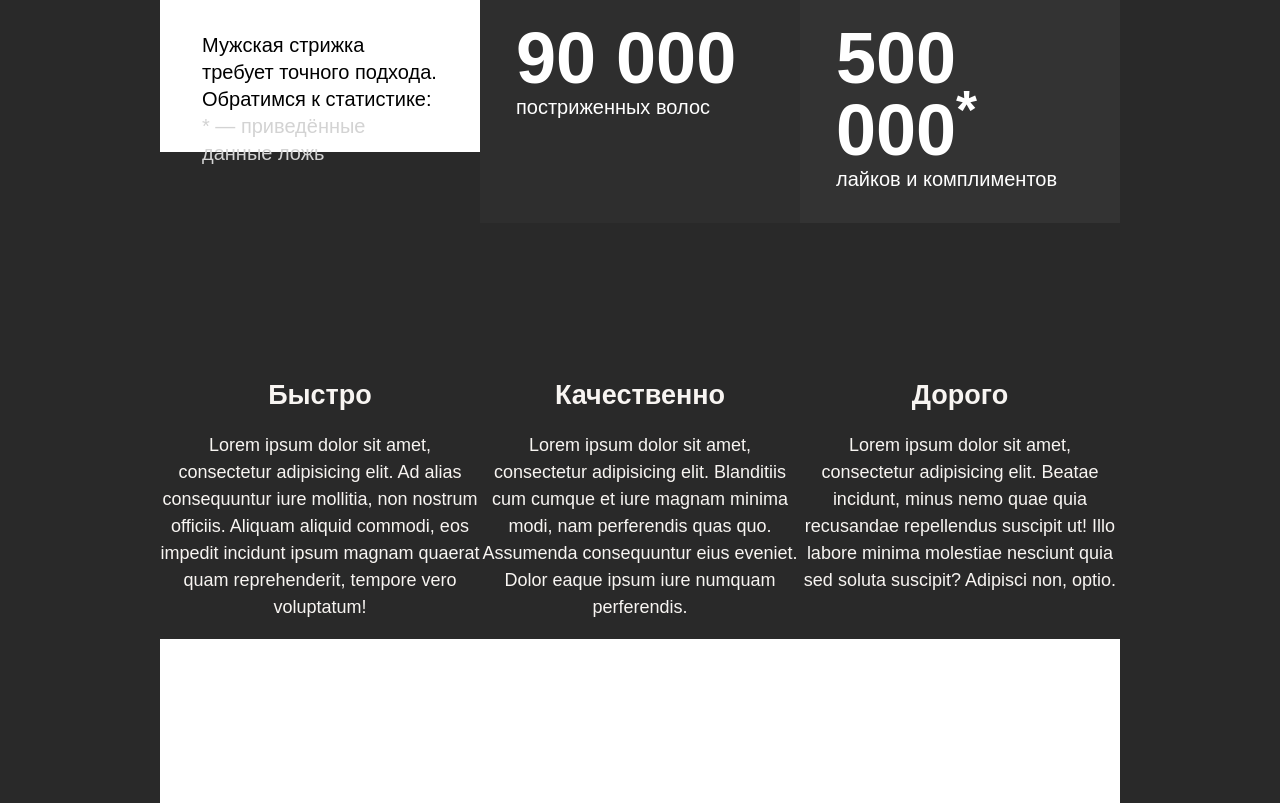
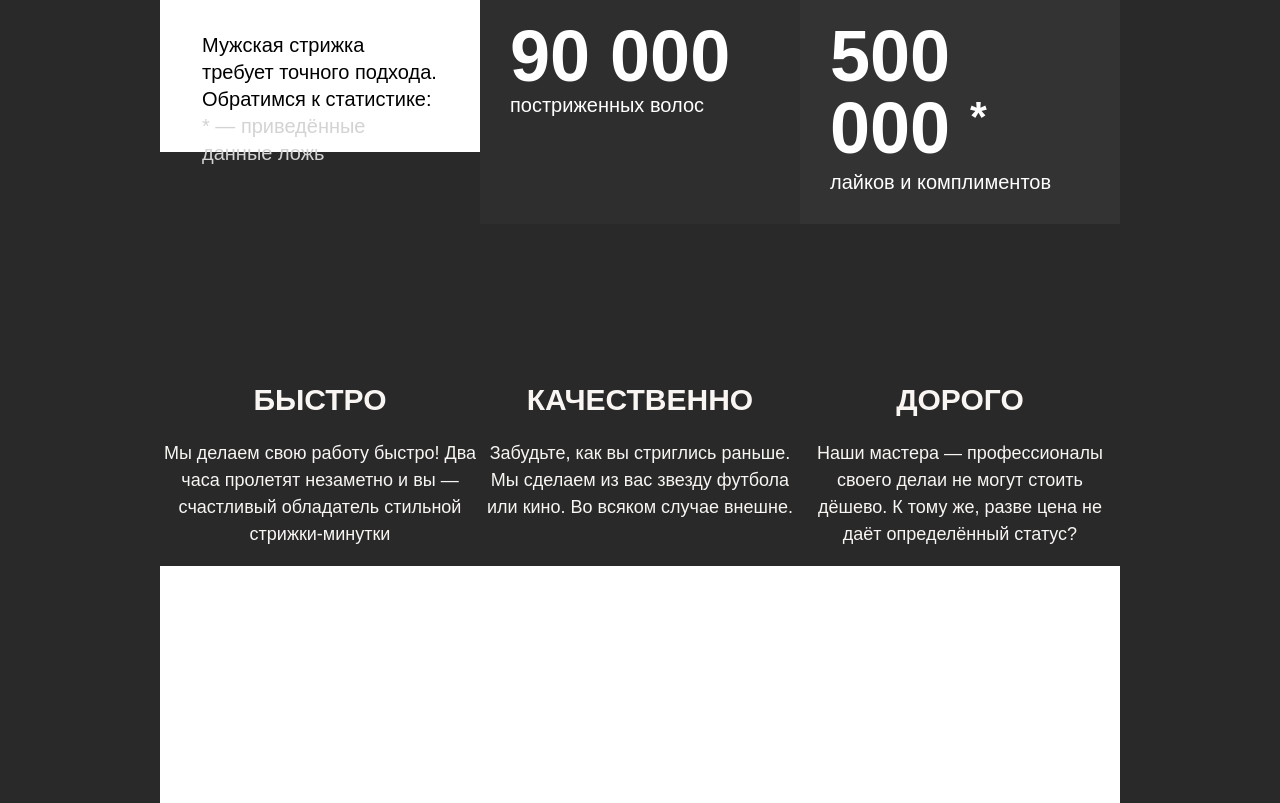
Before and after one commit to Slash606/barb_responsive, a website: page app/index.html in a window 1280 px wide. Shown: the part 726-1529 px from the top of the page. Drawn offline with nearby package versions, Linux system fonts and the light colour scheme; files that its build step writes are made by us from their sources.

Commit message:
looks like

```diff
--- a/app/index.html
+++ b/app/index.html
@@ -73,7 +73,7 @@
         </div>
         <div class="stats__data">
             <div class="stats__tile">
-                <span class="stats__price">1 500<sup>*</sup></span>
+                <span class="stats__price">1 500 <small><sup>*</sup></small> </span>
                 <span class="stats__descr">рублей вложений</span>
             </div>
             <div class="stats__tile">
@@ -85,7 +85,7 @@
                 <span class="stats__descr">постриженных волос</span>
             </div>
             <div class="stats__tile">
-                <span class="stats__price">500 000<sup>*</sup></span>
+                <span class="stats__price">500 000 <small><sup>*</sup></small></span>
                 <span class="stats__descr">лайков и комплиментов</span>
             </div>
         </div>
@@ -94,15 +94,17 @@
         <ul class="advantages__list">
             <li class="advantages__item  advantages__item--active">
                 <h2>Быстро</h2>
-                <p>Lorem ipsum dolor sit amet, consectetur adipisicing elit. Ad alias consequuntur iure mollitia, non nostrum officiis. Aliquam aliquid commodi, eos impedit incidunt ipsum magnam quaerat quam reprehenderit, tempore vero voluptatum!</p>
+                <p>Мы делаем свою работу быстро! Два часа пролетят незаметно и вы — счастливый обладатель стильной стрижки-минутки</p>
             </li>
             <li  class="advantages__item">
                 <h2>Качественно</h2>
-                <p>Lorem ipsum dolor sit amet, consectetur adipisicing elit. Blanditiis cum cumque et iure magnam minima modi, nam perferendis quas quo. Assumenda consequuntur eius eveniet. Dolor eaque ipsum iure numquam perferendis.</p>
+                <p>Забудьте, как вы стриглись раньше. Мы сделаем из вас звезду футбола или кино.
+                    Во всяком случае внешне.
+                </p>
             </li>
             <li class="advantages__item">
                 <h2>Дорого</h2>
-                <p>Lorem ipsum dolor sit amet, consectetur adipisicing elit. Beatae incidunt, minus nemo quae quia recusandae repellendus suscipit ut! Illo labore minima molestiae nesciunt quia sed soluta suscipit? Adipisci non, optio.</p>
+                <p>Наши мастера — профессионалы своего делаи не могут стоить дёшево. К тому же, разве цена не даёт определённый статус?</p>
             </li>
         </ul>
 
--- a/app/sass/main.scss
+++ b/app/sass/main.scss
@@ -112,6 +112,9 @@
   @include mq($mobile){
     margin-top: 0;
   }
+  @include  mq($tablet, $mobile) {
+    margin-top: -190px;
+  }
   /*align-content: stretch;*/
 }
 
@@ -164,7 +167,7 @@
   box-sizing: border-box;
   display: flex;
   flex-direction: column;
-  padding: 30px 36px;
+  padding: 28px 30px;
   color: black;
   font-size: 40px;
   width: 50%;
@@ -172,6 +175,8 @@
   background-color: $dark-grey;
   @include mq($mobile) {
     width: 100%;
+    flex-direction: row;
+    min-height: 78px;
   }
   &:nth-child(2), &:nth-child(3) {
      background-color: lighten($dark-grey, 2);
@@ -202,6 +207,12 @@
   color: #ffffff;
   font-size: 20px;
   line-height: 27px;
+  font-weight: normal;
+  @include mq($mobile) {
+    width: 120px;
+    text-align: right;
+    margin-left: auto;
+  }
 }
 
 .advantages__list {
@@ -228,6 +239,12 @@
   /*flex-grow: 1;*/
   width: calc(100% / 3);
   text-align: center;
+  & h2{
+    font-size: 30px;
+    line-height: 30px;
+    text-transform: uppercase;
+    font-weight: bold;
+  }
   @include mq($tablet, $mobile) {
     width: 100%;
     flex-wrap: wrap;
```
